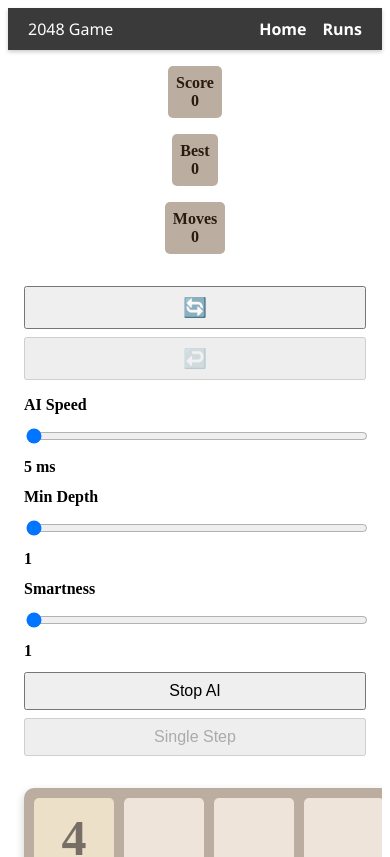
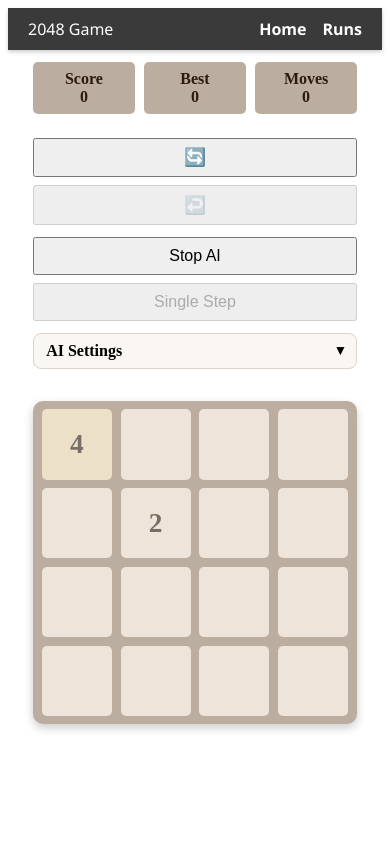
Before and after one commit to zvweiss/2048-Angular, an Angular app: page / in a window 390 px wide. Shown: the top 857 px of the page. Built offline with nearby package versions, Linux system fonts and the light colour scheme; no server answers.

Commit message:
Improve mobile layout controls

```diff
--- a/src/app/components/game-board/game-board.component.css
+++ b/src/app/components/game-board/game-board.component.css
@@ -1,9 +1,9 @@
 .board {
   display: grid;
   grid-template-rows: repeat(4, 1fr);
-  gap: 10px;
+  gap: var(--tile-gap);
   background-color: #bbada0;
-  padding: 10px;
+  padding: var(--board-pad);
   border-radius: 10px;
   width: fit-content;
   margin: auto;
@@ -13,15 +13,13 @@
 .row {
   display: grid;
   grid-template-columns: repeat(4, 1fr);
-  gap: 10px;
+  gap: var(--tile-gap);
 }
 
 .tile {
-  width: 80px;
-  height: 80px;
-  /* width: 60px;
-  height: 60px; */
-  font-size: 24px;
+  width: var(--tile-size);
+  height: var(--tile-size);
+  font-size: clamp(20px, 5vw, 24px);
   color: #776e65;
   display: flex;
   justify-content: center;
@@ -35,20 +33,20 @@
 .tile-2 {
   /* background-color: #eee4da; */
   background: #eee4da;
-  font-size: 50px;
+  font-size: clamp(26px, 7vw, 50px);
 }
 
 .tile-4 {
   /* background-color: #ede0c8; */
   background: #ede0c8;
-  font-size: 50px;
+  font-size: clamp(26px, 7vw, 50px);
 }
 
 .tile-8 {
   /* background-color: #f2b179;
   color: #f9f6f2; */
   background: #edd8c8;
-  font-size: 50px;
+  font-size: clamp(26px, 7vw, 50px);
 }
 
 .tile-16 {
@@ -56,7 +54,7 @@
   color: #f9f6f2; */
   /* background: #e9a683; */
   background: #f5e5b6;
-  font-size: 47px;
+  font-size: clamp(24px, 6.5vw, 47px);
 }
 
 .tile-32 {
@@ -66,7 +64,7 @@
   color: #f9f6f2; */
   /* background: #df8351; */
   background: #f7e3a6;
-  font-size: 47px;
+  font-size: clamp(24px, 6.5vw, 47px);
 }
 
 .tile-64 {
@@ -76,7 +74,7 @@
   background: #f65e3b; */
   /* background: #e87e45; */
   background: #f0db9a;
-  font-size: 47px;
+  font-size: clamp(24px, 6.5vw, 47px);
 }
 
 .tile-128 {
@@ -86,7 +84,7 @@
   /* background: #edcf72; */
   /* background: #dd2d21; */
   background: #b51206;
-  font-size: 44px;
+  font-size: clamp(22px, 6vw, 44px);
 }
 
 .tile-256 {
@@ -95,54 +93,54 @@
   color: #f9f6f2;
   /* background: #e62618; */
   background: #b51206;
-  font-size: 44px;
+  font-size: clamp(22px, 6vw, 44px);
 }
 
 .tile-512 {
   color: #f9f6f2;
   /* background: #edc850; */
   background: #b51206;
-  font-size: 44px;
+  font-size: clamp(22px, 6vw, 44px);
 }
 
 .tile-1024 {
   color: rgb(255, 255, 255);
   background: rgba(128, 128, 128);
-  font-size: 36px;
+  font-size: clamp(18px, 5.5vw, 36px);
 }
 
 .tile-2048 {
   color: rgb(255, 255, 255);
   background: rgb(98, 98, 98);
-  font-size: 36px;
+  font-size: clamp(18px, 5.5vw, 36px);
 }
 
 .tile-4096 {
   color: rgb(255, 255, 255);
   background: rgb(68, 68, 68);
-  font-size: 36px;
+  font-size: clamp(18px, 5.5vw, 36px);
 }
 
 .tile-8192 {
   color: rgb(255, 255, 255);
   background: rgb(0, 0, 0);
-  font-size: 36px;
+  font-size: clamp(18px, 5.5vw, 36px);
 }
 
 .tile-16384 {
   color: rgb(255, 255, 255);
   background: rgba(0, 0, 0);
-  font-size: 32px;
+  font-size: clamp(16px, 5vw, 32px);
 }
 
 .tile-32768 {
   color: rgb(255, 255, 255);
   background: rgba(0, 0, 0);
-  font-size: 32px;
+  font-size: clamp(16px, 5vw, 32px);
 }
 
 .tile.tile-super {
   color: rgb(255, 255, 255);
   background: rgba(0, 0, 0);
-  font-size: 32px;
+  font-size: clamp(16px, 5vw, 32px);
 }
--- a/src/app/pages/game-page/game-page.component.css
+++ b/src/app/pages/game-page/game-page.component.css
@@ -10,7 +10,12 @@
 }
 
 :host {
-  --board-width: 370px;
+  --tile-size: clamp(56px, 18vw, 80px);
+  --tile-gap: clamp(6px, 2.2vw, 10px);
+  --board-pad: clamp(6px, 2.2vw, 10px);
+  --board-width: calc(
+    (4 * var(--tile-size)) + (3 * var(--tile-gap)) + (2 * var(--board-pad))
+  );
 }
 
 .page-container {
@@ -22,11 +27,10 @@
 }
 
 .score-container {
-  display: flex;
-  justify-content: space-between;
-  width: 100%;
-  gap: 1rem;
-  margin-bottom: 1rem;
+  display: grid;
+  grid-template-columns: repeat(3, minmax(0, 1fr));
+  gap: 0.6rem;
+  margin-bottom: 0.75rem;
   width: var(--board-width);
   max-width: 100%;
 }
@@ -42,7 +46,7 @@
 }
 
 .controls {
-  margin: 1rem 0;
+  margin: 0.75rem 0;
   display: flex;
   flex-direction: row;
   gap: 0.5rem;
@@ -52,8 +56,8 @@
 }
 
 .controls button {
-  font-size: 1.2rem;
-  padding: 0.5rem 1rem;
+  font-size: 1.1rem;
+  padding: 0.45rem 0.9rem;
 }
 
 .ai-controls {
@@ -63,6 +67,12 @@
   width: var(--board-width);
   max-width: 100%;
   margin-bottom: 1rem;
+}
+
+.ai-primary {
+  display: flex;
+  flex-direction: column;
+  gap: 0.6rem;
 }
 
 .ai-controls label {
@@ -75,7 +85,7 @@
 
 .ai-controls .ai-speed {
   display: grid;
-  grid-template-columns: auto 1fr auto;
+  grid-template-columns: 90px 1fr 64px;
   align-items: center;
   gap: 0.75rem;
 }
@@ -98,6 +108,40 @@
   flex: 1;
   font-size: 1rem;
   padding: 0.5rem 0.75rem;
+}
+
+.ai-advanced {
+  border: 1px solid #ddd3c7;
+  border-radius: 8px;
+  padding: 0.5rem 0.75rem;
+  background: #faf7f2;
+}
+
+.ai-advanced summary {
+  font-weight: 600;
+  cursor: pointer;
+  list-style: none;
+  display: flex;
+  align-items: center;
+  justify-content: space-between;
+}
+
+.ai-advanced summary::-webkit-details-marker {
+  display: none;
+}
+
+.ai-advanced summary::after {
+  content: '▾';
+  font-size: 0.9rem;
+  transition: transform 0.15s ease;
+}
+
+.ai-advanced[open] summary::after {
+  transform: rotate(180deg);
+}
+
+.ai-advanced[open] summary {
+  margin-bottom: 0.5rem;
 }
 
 app-game-board {
@@ -133,9 +177,12 @@ app-game-board {
 }
 
 @media (max-width: 600px) {
+  .game-container {
+    padding: 0.75rem 0.5rem;
+  }
+
   .score-container {
-    flex-direction: column;
-    align-items: center;
+    grid-template-columns: repeat(3, minmax(0, 1fr));
   }
 
   .controls {
--- a/src/app/pages/game-page/game-page.component.html
+++ b/src/app/pages/game-page/game-page.component.html
@@ -23,6 +23,19 @@
     </div>
 
     <div class="ai-controls">
+      <div class="ai-primary">
+        <div class="ai-buttons">
+          <button (click)="toggleAiRun()" [disabled]="gameOverActive">
+            {{ aiRunning ? 'Stop AI' : 'Run AI' }}
+          </button>
+          <button (click)="stepAi()" [disabled]="aiRunning || gameOverActive">
+            Single Step
+          </button>
+        </div>
+      </div>
+
+      <details class="ai-advanced">
+        <summary>AI Settings</summary>
         <label class="ai-speed">
           AI Speed
           <input
@@ -59,14 +72,7 @@
           />
           <span>{{ aiSmartness }}</span>
         </label>
-      <div class="ai-buttons">
-        <button (click)="toggleAiRun()" [disabled]="gameOverActive">
-          {{ aiRunning ? 'Stop AI' : 'Run AI' }}
-        </button>
-        <button (click)="stepAi()" [disabled]="aiRunning || gameOverActive">
-          Single Step
-        </button>
-      </div>
+      </details>
     </div>
 
     <app-game-board></app-game-board>
```
Lines whose indentation alone changed are shown as unchanged.
